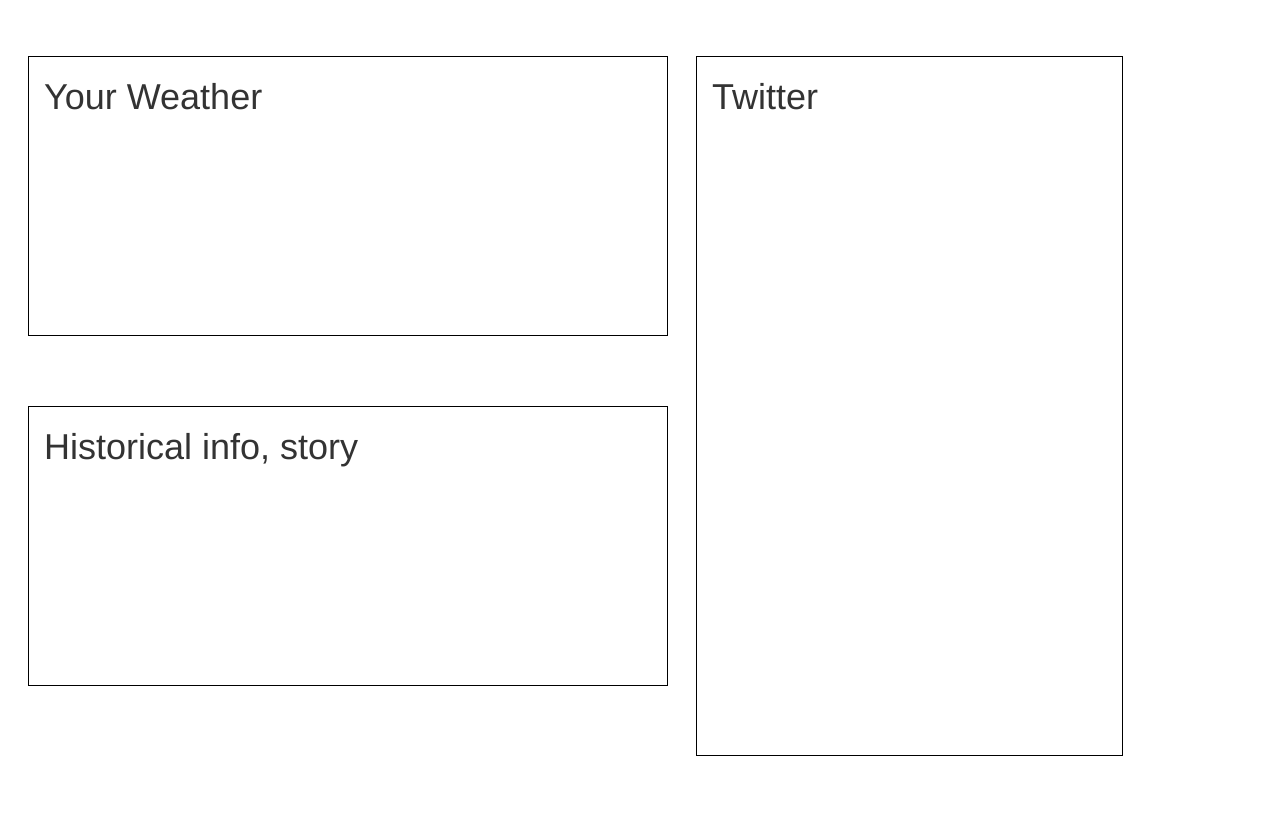
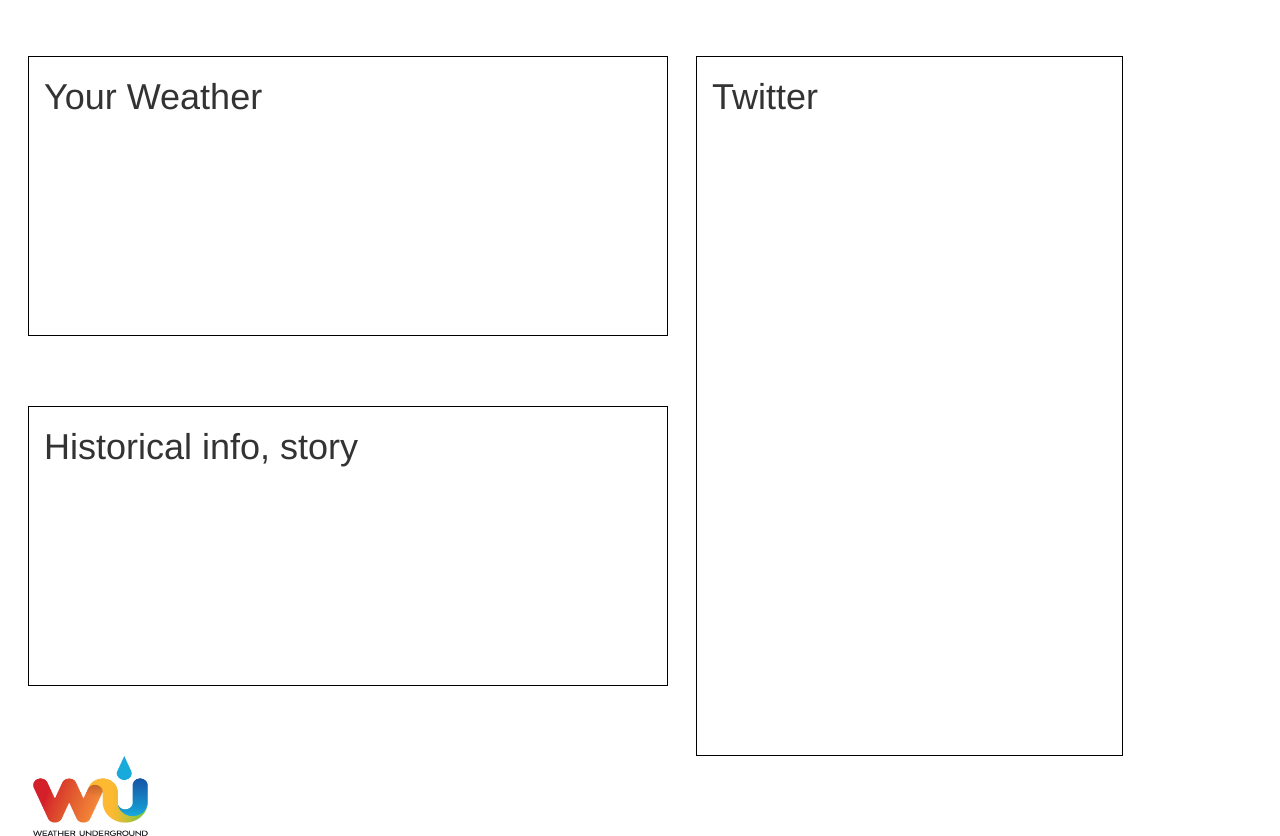
Before and after one commit to mgalicer/climate-story, a website: page public/index.html in a window 1280 px wide. Before the commit the page ends 800 px from the top, so only its background shows below. Drawn offline with nearby package versions, Linux system fonts and the light colour scheme.

Commit message:
added Weather Underground logo

```diff
--- a/public/index.html
+++ b/public/index.html
@@ -32,6 +32,10 @@
     <h1>Historical info, story</h1>
   </section>
 
+  <section id="api-logos" class="col-md-12">
+    <img src="images/WU_logo.jpg" alt="Weather Underground logo" height="80px" width="150px">
+  </section>
+
 <body
 
 </html>
```
Also changed, not shown: public/images/WU_logo.jpg (added).
